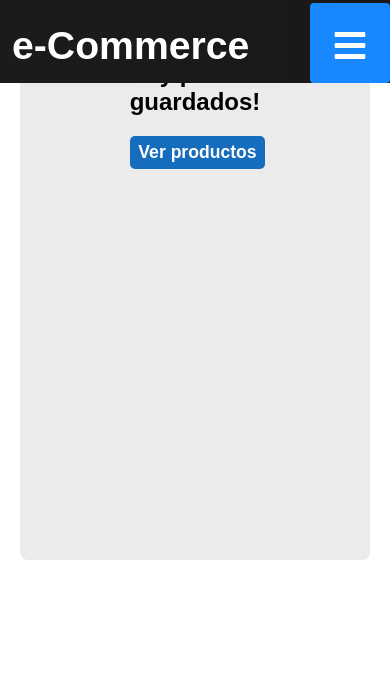
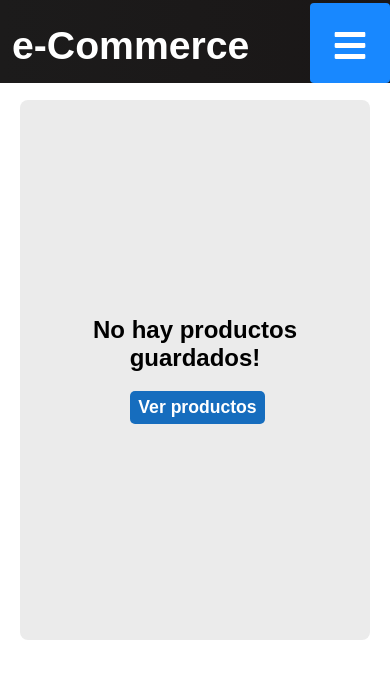
Before and after one commit to SebastianLezama/e-Commerce, a React (Create React App) app: page /favs in a window 390 px wide. Shown: the top 678 px of the page. Built offline with nearby package versions, Linux system fonts and the light colour scheme; a web font is replaced by a local one.

Commit message:
changed bars color and main widths

```diff
--- a/src/components/Main/index.scss
+++ b/src/components/Main/index.scss
@@ -1,18 +1,22 @@
 .mainContainer {
   padding: 20px;
-  margin: 40px 100px 90px 100px;
+  margin: 40px 40px 90px 40px;
   background-color: rgb(235, 235, 235);
   border-radius: 8px;
   display: flex;
   flex-direction: column;
   align-items: center;
+  justify-content: center;
   min-width: 250px;
   min-height: 500px;
 }
 
 .listContainer {
   padding: 0;
+  display: flex;
+  flex-direction: column;
   justify-content: center;
+  align-items: center;
 
   li {
     list-style: none;
@@ -32,6 +36,7 @@
   color: #188fff;
   align-items: center;
   border-radius: 4px;
+  max-width: 660px;
 
   display: grid;
   grid-template-columns: repeat(3, 1fr);
@@ -91,7 +96,7 @@
     justify-content: center;
   }
   .mainContainer {
-    margin: 20px 20px 0px 20px;
+    margin: 100px 20px 0px 20px;
   }
   .catMain {
     width: 250px;
--- a/src/components/NavBar/NavBar.module.css
+++ b/src/components/NavBar/NavBar.module.css
@@ -268,7 +268,6 @@
   }
 
   .productos {
-    color: var(--primary);
     align-items: center;
     padding: 1.5rem;
     width: 100%;
@@ -378,7 +377,7 @@
     margin: 2rem auto;
     border-radius: 4px;
     width: 80%;
-    background: var(--primary);
+    background: var(--secondary);
     text-decoration: none;
     color: #fff;
     font-size: 2.45em;
--- a/src/components/Productos/Cards/Card.module.css
+++ b/src/components/Productos/Cards/Card.module.css
@@ -1,9 +1,9 @@
 .CardList {
   display: flex;
   flex-wrap: wrap;
-  width: 100%;
   justify-content: center;
   align-items: center;
+  max-width: 1200px;
 }
 
 .cardMain,
```
